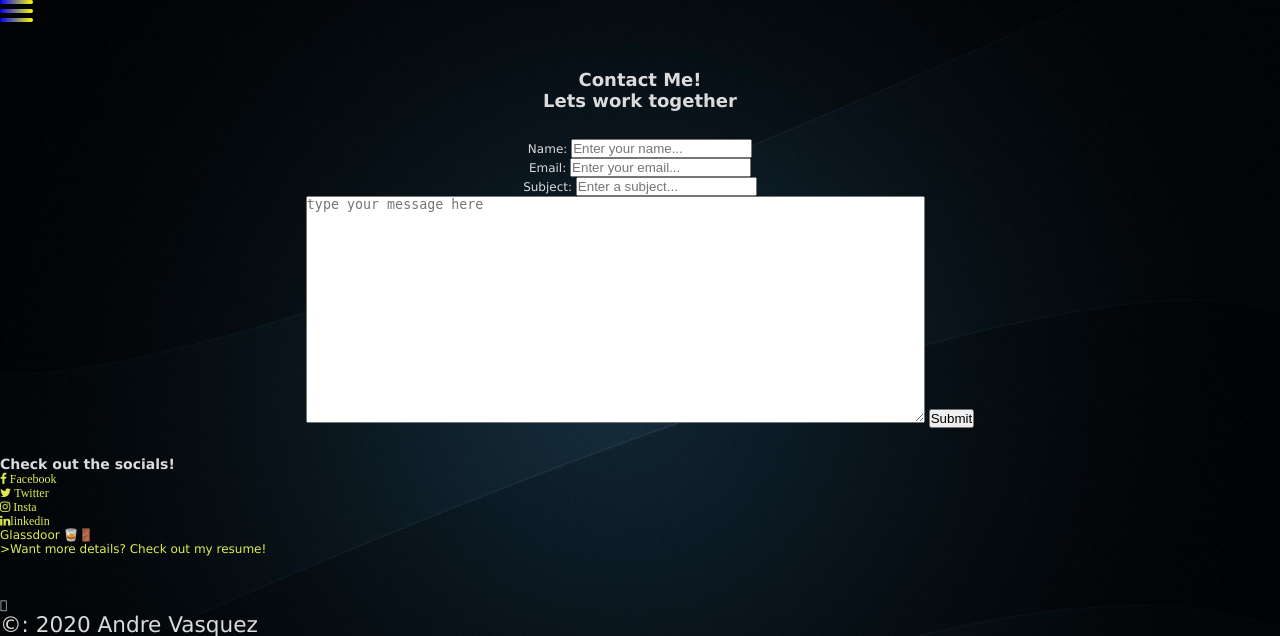
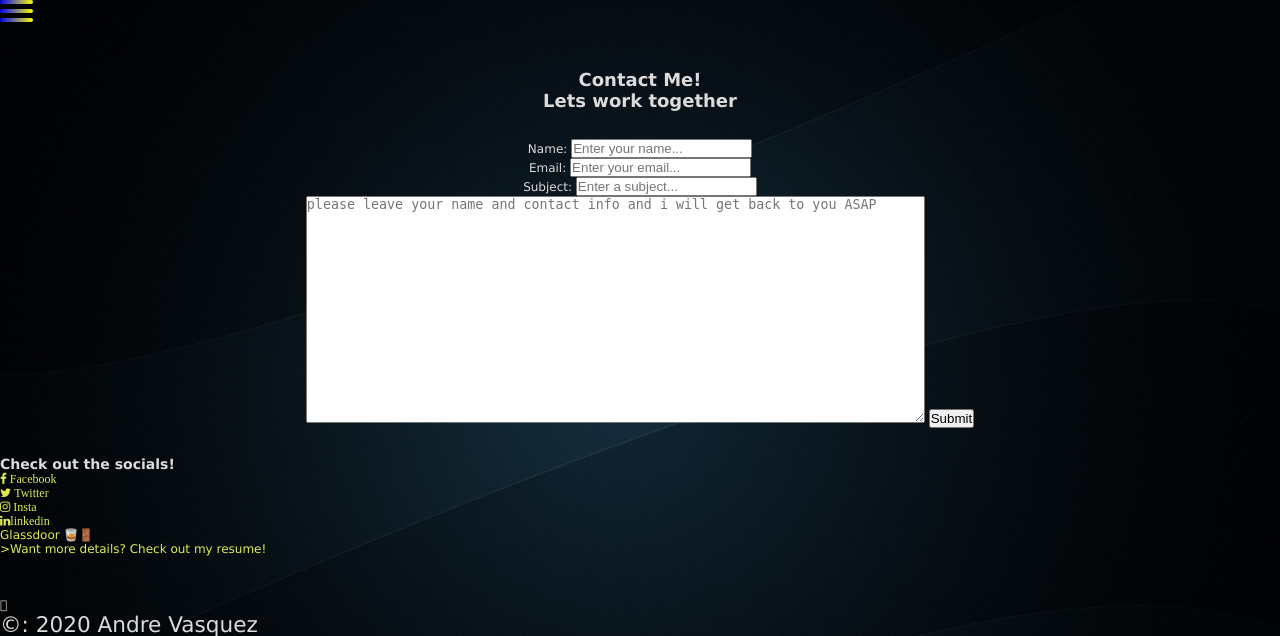
Before and after one commit to ankrudov/resume_site, a Django app: a page that uses contact_form/templates/contact_form/contact.html in a window 1280 px wide. Shown: the top 636 px of the page. Run offline with Django 3.2, Linux system fonts and the light colour scheme.

Commit message:
contact form complete1

```diff
--- a/contact_form/templates/contact_form/contact.html
+++ b/contact_form/templates/contact_form/contact.html
@@ -15,7 +15,7 @@
                 <!--first thing to do for contact forms is a csrf token prevents forms from being hacked-->
             {%if message_name%}
                 <h3>Thanks for your email {{ message_name }}!</h3>
-                <p>Email recieved, i will get back to you shortly... </p>
+                <p>Email recieved, i will get back to you as soon as i can... </p>
                 <br/><br/><br/>
             {%else%}
                 <div class="container">
@@ -30,7 +30,7 @@
                         <label for="subject">Subject:</label>
                         <input type="subject" id="subject" name="message-subject" placeholder="Enter a subject..." required>
                         <br>
-                        <textarea name="message-text" id="" cols="75" rows="15" placeholder="type your message here"></textarea>
+                        <textarea name="message-text" id="" cols="75" rows="15" placeholder="please leave your name and contact info and i will get back to you ASAP"></textarea>
                         <input type="submit" value="Submit">
                     </form>
                 </div>
```
